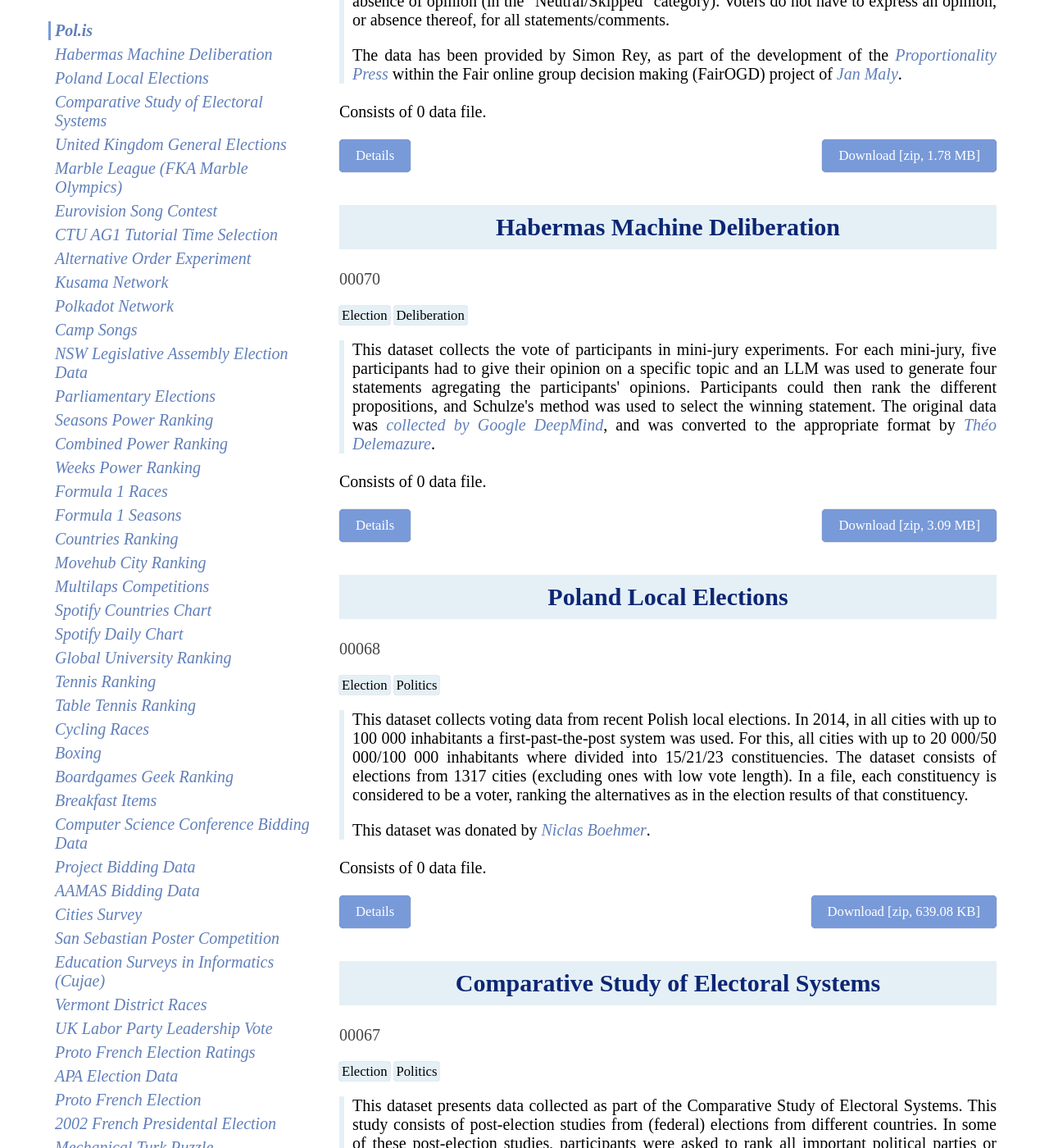
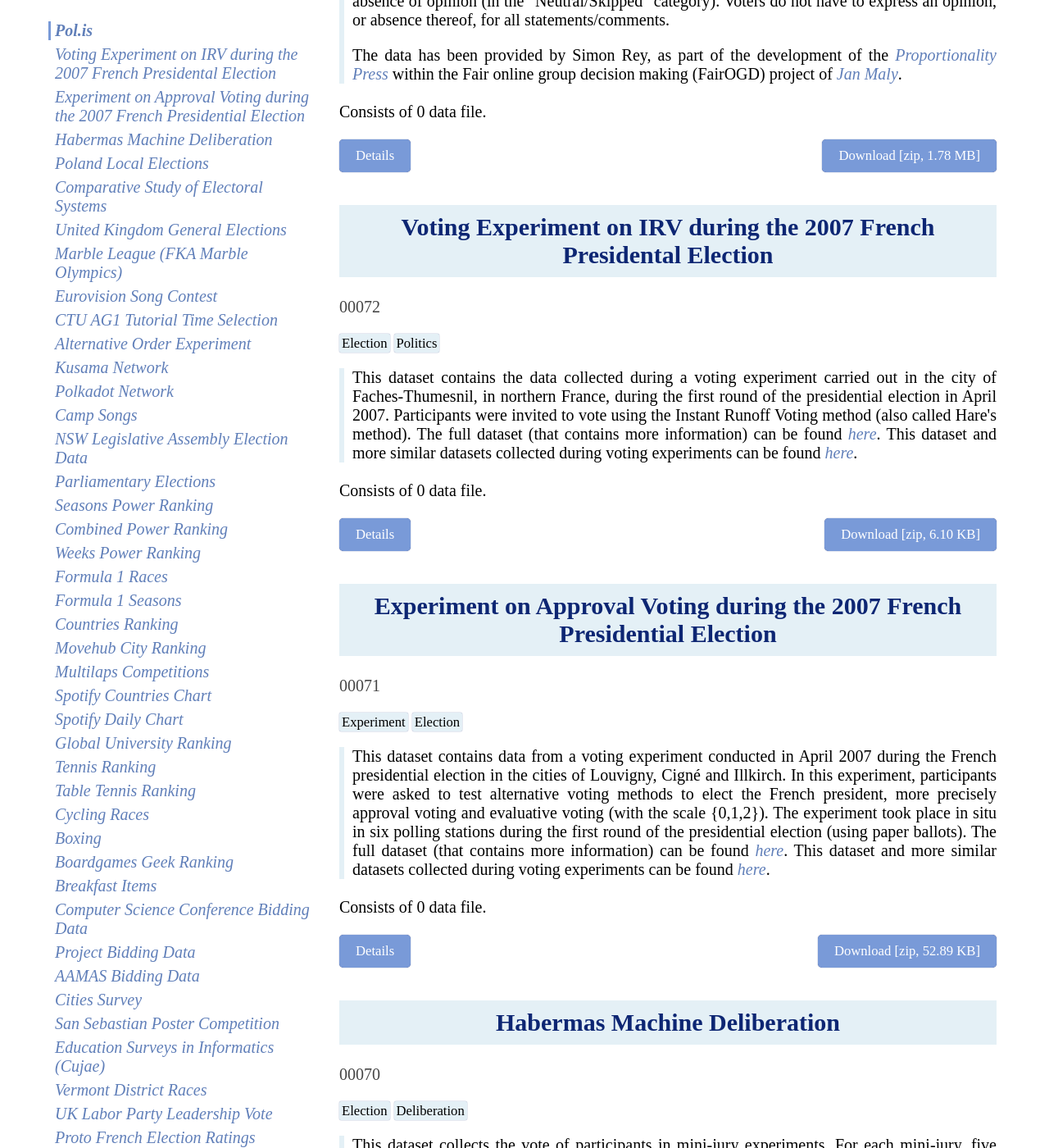
Before and after one commit to PrefLib/PrefLib-Jekyll, a Jekyll site: the page built from preflib/dataset/index.html, in a window 1280 px wide and 1400 px high, scrolled down 865 px. Shown: the whole window at 82% size. Built offline with Jekyll 4.4.1, drawn with Linux system fonts in a browser that asks for light colours; some web fonts are replaced; some of the changed text lies outside the part shown.

Commit message:
Adding 00071 and 00072

```diff
--- a/preflib/Gemfile
+++ b/preflib/Gemfile
@@ -38,3 +38,6 @@
 gem 'jekyll-sitemap'
 
 gem "rake"
+
+gem "base64"
+gem "csv"
--- a/preflib/_data/datasets.yml
+++ b/preflib/_data/datasets.yml
@@ -21,8 +21,8 @@
   zip_file_size: 623510
   zip_file_url: https://github.com/PrefLib/PrefLib-Data/releases/download/v1.0/00001_irish.zip
   data_types:
-  - toc
-  - soi
+  - soi
+  - toc
 - name: Debian Project Data
   abbreviation: debian
   series_number: '00002'
@@ -41,8 +41,8 @@
   zip_file_size: 22376
   zip_file_url: https://github.com/PrefLib/PrefLib-Data/releases/download/v1.0/00002_debian.zip
   data_types:
-  - toc
-  - soi
+  - soi
+  - toc
 - name: Mariner Path Selection
   abbreviation: nasa
   series_number: '00003'
@@ -136,8 +136,8 @@
   zip_file_size: 43826
   zip_file_url: https://github.com/PrefLib/PrefLib-Data/releases/download/v1.0/00006_skate.zip
   data_types:
-  - toc
-  - soc
+  - soc
+  - toc
 - name: Electoral Reform Society (ERS) Data
   abbreviation: ers
   series_number: '00007'
@@ -167,8 +167,8 @@
   zip_file_size: 309213
   zip_file_url: https://github.com/PrefLib/PrefLib-Data/releases/download/v1.0/00007_ers.zip
   data_types:
-  - toc
-  - soi
+  - soi
+  - toc
 - name: Glasgow City Council
   abbreviation: glasgow
   series_number: 00008
@@ -191,8 +191,8 @@
   zip_file_size: 469768
   zip_file_url: https://github.com/PrefLib/PrefLib-Data/releases/download/v1.0/00008_glasgow.zip
   data_types:
-  - toc
-  - soi
+  - soi
+  - toc
 - name: AGH Course Selection
   abbreviation: agh
   series_number: 00009
@@ -241,8 +241,8 @@
   zip_file_size: 19892
   zip_file_url: https://github.com/PrefLib/PrefLib-Data/releases/download/v1.0/00010_ski.zip
   data_types:
-  - toc
-  - soi
+  - soi
+  - toc
 - name: Web Search
   abbreviation: web
   series_number: '00011'
@@ -276,9 +276,9 @@
   zip_file_size: 6491230
   zip_file_url: https://github.com/PrefLib/PrefLib-Data/releases/download/v1.0/00011_web.zip
   data_types:
-  - toc
-  - soc
-  - soi
+  - soi
+  - soc
+  - toc
 - name: T Shirt
   abbreviation: shirt
   series_number: '00012'
@@ -360,9 +360,9 @@
   zip_file_url: https://github.com/PrefLib/PrefLib-Data/releases/download/v1.0/00014_sushi.zip
   data_types:
   - toi
-  - toc
-  - soc
-  - soi
+  - soi
+  - soc
+  - toc
 - name: Clean Web Search
   abbreviation: cleanweb
   series_number: '00015'
@@ -419,8 +419,8 @@
   zip_file_size: 30764
   zip_file_url: https://github.com/PrefLib/PrefLib-Data/releases/download/v1.0/00016_aspen.zip
   data_types:
+  - dat
   - toi
-  - dat
   - toc
 - name: Berkley Election Data
   abbreviation: berkley
@@ -443,8 +443,8 @@
   zip_file_size: 2976
   zip_file_url: https://github.com/PrefLib/PrefLib-Data/releases/download/v1.0/00017_berkley.zip
   data_types:
+  - dat
   - toi
-  - dat
   - toc
 - name: Minneapolis Election Data
   abbreviation: minneapolis
@@ -470,8 +470,8 @@
   zip_file_size: 59716
   zip_file_url: https://github.com/PrefLib/PrefLib-Data/releases/download/v1.0/00018_minneapolis.zip
   data_types:
-  - toc
-  - soi
+  - soi
+  - toc
 - name: Oakland Election Data
   abbreviation: oakland
   series_number: 00019
@@ -494,8 +494,8 @@
   zip_file_size: 45159
   zip_file_url: https://github.com/PrefLib/PrefLib-Data/releases/download/v1.0/00019_oakland.zip
   data_types:
+  - dat
   - toi
-  - dat
   - toc
 - name: Pierce Election Data
   abbreviation: pierce
@@ -519,8 +519,8 @@
   zip_file_size: 14996
   zip_file_url: https://github.com/PrefLib/PrefLib-Data/releases/download/v1.0/00020_pierce.zip
   data_types:
+  - dat
   - toi
-  - dat
   - toc
 - name: San Francisco Election Data
   abbreviation: sf
@@ -545,8 +545,8 @@
   zip_file_size: 188800
   zip_file_url: https://github.com/PrefLib/PrefLib-Data/releases/download/v1.0/00021_sf.zip
   data_types:
+  - dat
   - toi
-  - dat
   - toc
 - name: San Leandro Election Data
   abbreviation: sl
@@ -570,8 +570,8 @@
   zip_file_size: 10197
   zip_file_url: https://github.com/PrefLib/PrefLib-Data/releases/download/v1.0/00022_sl.zip
   data_types:
+  - dat
   - toi
-  - dat
   - toc
 - name: Takoma Park Election Data
   abbreviation: takomapark
@@ -681,8 +681,8 @@
   zip_file_size: 28195
   zip_file_url: https://github.com/PrefLib/PrefLib-Data/releases/download/v1.0/00026_frenchapproval.zip
   data_types:
-  - toc
   - cat
+  - toc
 - name: Proto French Election
   abbreviation: frenchrate
   series_number: '00027'
@@ -737,8 +737,8 @@
   zip_file_size: 36809
   zip_file_url: https://github.com/PrefLib/PrefLib-Data/releases/download/v1.0/00028_apa.zip
   data_types:
-  - toc
-  - soi
+  - soi
+  - toc
 - name: Proto French Election Ratings
   abbreviation: frenchratecombi
   series_number: 00029
@@ -785,8 +785,8 @@
   zip_file_size: 2383
   zip_file_url: https://github.com/PrefLib/PrefLib-Data/releases/download/v1.0/00030_uklabor.zip
   data_types:
-  - toc
-  - soi
+  - soi
+  - toc
 - name: Vermont District Races
   abbreviation: vermont
   series_number: '00031'
@@ -829,10 +829,10 @@
   zip_file_size: 8429
   zip_file_url: https://github.com/PrefLib/PrefLib-Data/releases/download/v1.0/00032_education.zip
   data_types:
+  - soc
   - toi
-  - toc
-  - soc
-  - soi
+  - soi
+  - toc
 - name: San Sebastian Poster Competition
   abbreviation: poster
   series_number: '00033'
@@ -866,8 +866,8 @@
   zip_file_url: https://github.com/PrefLib/PrefLib-Data/releases/download/v1.0/00033_poster.zip
   data_types:
   - dat
-  - toc
   - cat
+  - toc
 - name: Cities Survey
   abbreviation: cities
   series_number: '00034'
@@ -936,8 +936,8 @@
   zip_file_size: 10371
   zip_file_url: https://github.com/PrefLib/PrefLib-Data/releases/download/v1.0/00035_breakfast.zip
   data_types:
+  - soc
   - csv
-  - soc
 - name: Kidney Data
   abbreviation: kidney
   series_number: '00036'
@@ -1012,8 +1012,8 @@
   zip_file_size: 206735
   zip_file_url: https://github.com/PrefLib/PrefLib-Data/releases/download/v1.0/00037_aamas.zip
   data_types:
+  - cat
   - csv
-  - cat
 - name: Project Bidding Data
   abbreviation: project
   series_number: 00038
@@ -1044,8 +1044,8 @@
   zip_file_url: https://github.com/PrefLib/PrefLib-Data/releases/download/v1.0/00038_project.zip
   data_types:
   - dat
-  - toc
-  - soi
+  - soi
+  - toc
 - name: Computer Science Conference Bidding Data
   abbreviation: csconf
   series_number: 00039
@@ -1684,8 +1684,8 @@
   zip_file_size: 423959511
   zip_file_url: https://github.com/PrefLib/PrefLib-Data/releases/download/v1.0/00060_polkadot.zip
   data_types:
+  - cat
   - dat
-  - cat
 - name: Kusama Network
   abbreviation: kusama
   series_number: '00061'
@@ -1716,8 +1716,8 @@
   zip_file_size: 534670704
   zip_file_url: https://github.com/PrefLib/PrefLib-Data/releases/download/v1.0/00061_kusama.zip
   data_types:
+  - cat
   - dat
-  - cat
 - name: Alternative Order Experiment
   abbreviation: orderaltexpe
   series_number: '00062'
@@ -1746,8 +1746,8 @@
   zip_file_size: 2586
   zip_file_url: https://github.com/PrefLib/PrefLib-Data/releases/download/v1.0/00062_orderaltexpe.zip
   data_types:
+  - soc
   - csv
-  - soc
 - name: CTU AG1 Tutorial Time Selection
   abbreviation: ctu
   series_number: '00063'
@@ -1930,7 +1930,60 @@
     ground in democratic deliberation</em>. Science 386, 2024.
   selected_studies: ''
   num_files: 2710
-  zip_file_size: 3240458
+  zip_file_size: 3290074
   zip_file_url: https://github.com/PrefLib/PrefLib-Data/releases/download/v1.0/00070_habermas.zip
   data_types:
   - soc
+- name: Experiment on Approval Voting during the 2007 French Presidential Election
+  abbreviation: french-approval-2007
+  series_number: '00071'
+  tags:
+  - Experiment
+  - Election
+  publication_date: '2025-10-13'
+  description: <p>This dataset contains data from a voting experiment conducted in
+    April 2007 during the French presidential election in the cities of Louvigny,
+    Cigné and Illkirch. In this experiment, participants were asked to test alternative
+    voting methods to elect the French president, more precisely approval voting and
+    evaluative voting (with the scale {0,1,2}). The experiment took place in situ
+    in six polling stations during the first round of the presidential election (using
+    paper ballots). The full dataset (that contains more information) can be found
+    <a href="https://zenodo.org/records/14990025">here</a>. This dataset and more
+    similar datasets collected during voting experiments can be found <a href="https://theo.delemazure.fr/datasets/">here</a>.</p>
+  required_citations: 'Antoinette Baujard, Herrade Igersheim; <em>Framed field experiments
+    on approval voting: lessons from the 2002 and 2007 french presidential elections</em>.
+    Handbook of Approval Voting, 2010 <a href="https://doi.org/10.1007/978-3-642-02839-7_15">https://doi.org/10.1007/978-3-642-02839-7_15</a>
+    (and if possible Antoinette Baujard, Herrade Igersheim, Théo Delemazure; <em>Voter
+    Autrement 2007 - Dataset of the In Situ Experiments</em>, Zenodo Dataset <a href="https://doi.org/10.5281/zenodo.14990025">https://doi.org/10.5281/zenodo.14990025</a>)'
+  selected_studies: 'Antoinette Baujard, Herrade Igersheim, Thomas Senne; <em>The
+    Political Supply in the 2007 French Presidential Elections: An Analysis Based
+    on Experimental Data</em>.  Annals of Economics and Statistics, GENES (2011).'
+  num_files: 24
+  zip_file_size: 54161
+  zip_file_url: https://github.com/PrefLib/PrefLib-Data/releases/download/v1.0/00071_french-approval-2007.zip
+  data_types:
+  - cat
+  - toc
+- name: Voting Experiment on IRV during the 2007 French Presidental Election
+  abbreviation: french-irv-2007
+  series_number: '00072'
+  tags:
+  - Election
+  - Politics
+  publication_date: '2025-10-13'
+  description: <p>This dataset contains the data collected during a voting experiment
+    carried out in the city of Faches-Thumesnil, in northern France, during the first
+    round of the presidential election in April 2007. Participants were invited to
+    vote using the Instant Runoff Voting method (also called Hare's method). The full
+    dataset (that contains more information) can be found <a href="https://zenodo.org/records/15290477">here</a>.
+    This dataset and more similar datasets collected during voting experiments can
+    be found <a href="https://theo.delemazure.fr/datasets/">here</a>.</p>
+  required_citations: Étienne Farvaque, Hubert Jayet et Lionel Ragot. <em>Quel mode
+    de scrutin pour quel « vainqueur » ? Une expérience sur le vote préférentiel transférable</em>.
+    Revue d'Économie Politique, 2009 (<a href="https://doi.org/10.3917/redp.192.0221">https://doi.org/10.3917/redp.192.0221</a>).
+  selected_studies: ''
+  num_files: 1
+  zip_file_size: 6244
+  zip_file_url: https://github.com/PrefLib/PrefLib-Data/releases/download/v1.0/00072_french-irv-2007.zip
+  data_types:
+  - soi
```
